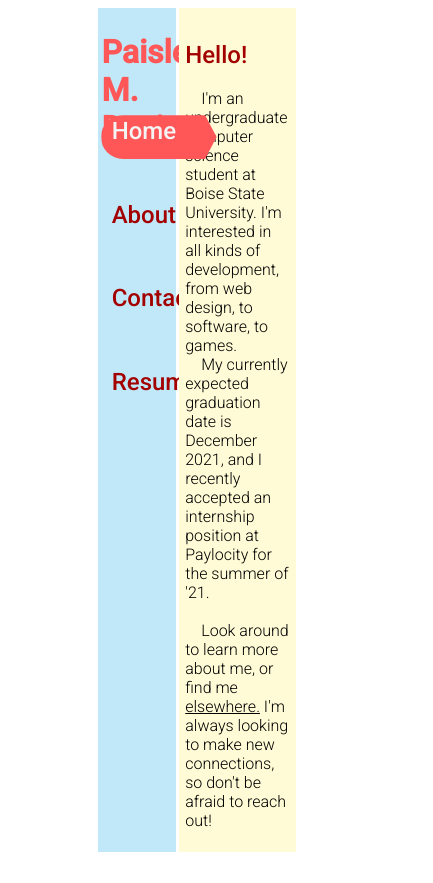
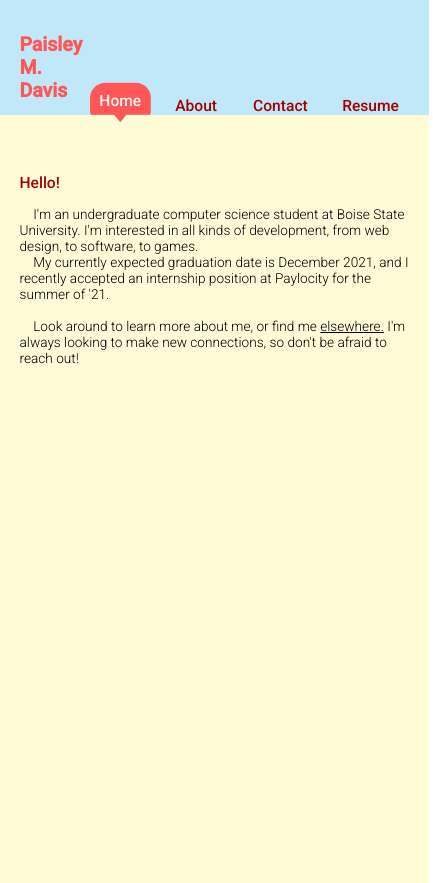
Before and after one commit to PaisleyMeadow/PaisleyMeadow.github.io, a plain HTML site: page index.html in a window 390 px wide. Shown: the whole page, 433 px wide, since content can reach past the window. Before the commit the page ends 852 px from the top, so only its background shows below. Drawn offline with nearby package versions, Linux system fonts and the light colour scheme; a web font is replaced by a local one.

Commit message:
implemented mobile mode

```diff
--- a/style.css
+++ b/style.css
@@ -32,9 +32,6 @@ body{
     padding-left: 25%;
     padding-right: 25%;
 }
-#main-container div{
-    /* height: 90%; */
-}
 #left-column{
     display: grid;
     grid-template-rows: repeat(5, 10%);
@@ -54,6 +51,7 @@ body{
 h1{
     font-family: 'Roboto', sans-serif;
     color: var(--pop-out);
+    font-size: 2vw;
 }
 h2{
     font-family: 'Roboto', sans-serif;
@@ -146,11 +144,13 @@ a img{
 
 .side-links{
     width: 100%;
+    height: auto;
     padding: 2%;
     padding-left: 10%;
 }
 .side-links:hover, .active-tab{
     clip-path: polygon(0% 0%, 90% 0%, 100% 50%, 90% 100%, 0% 100%);
+    height: fit-content;
 
     border-top-left-radius: 1em;
     border-bottom-left-radius: 1em;
@@ -158,3 +158,68 @@ a img{
     background-color: var(--pop-out);
     color: var(--selected-text);
 }
+
+/* Mobile-friendly CSS */
+@media screen and (max-width: 1300px){
+    body{
+        overflow-x: hidden;
+        margin: 0;
+    }
+    #main-container{
+        display: grid;
+        box-sizing: border-box;
+        grid-template-rows: auto 1fr;
+        grid-template-columns: none;
+        padding: 0;
+        width: 100%;
+        height: 100%;
+    }
+    #left-column{
+        width: 100%;
+        height: fit-content;
+
+        display: grid;
+        grid-template-columns: 15% repeat(4, auto);
+        grid-template-rows: none;
+        column-gap: 3%;
+        padding: 5%;
+        padding-bottom: 0;
+        align-items: end;
+    }
+    h1{
+        font-size: 5vw;
+        height: auto;
+    }
+    h2{
+        font-size: 4vw;
+    }
+    h3{
+        font-size: 3.5vw;
+    }
+    .side-links{
+        height: fit-content;
+        margin: 0;
+        padding: 15%;
+        padding-bottom: 0;
+    }
+    .side-links:hover, .active-tab{
+        clip-path: polygon(0% 0%, 100% 0%, 100% 75%, 60% 75%, 50% 93%, 40% 75%, 0% 75%);
+
+        height: 25%;
+        width: fit-content;
+        padding: 15%;
+        transform: translateY(25%);
+
+        border-radius: 1em;
+
+        background-color: var(--pop-out);
+        color: var(--selected-text);
+    }
+    #right-column{
+        width: 100%;
+        height: 100%;
+    }
+    p{
+        font-size: 3.5vw;
+    }
+}
```
